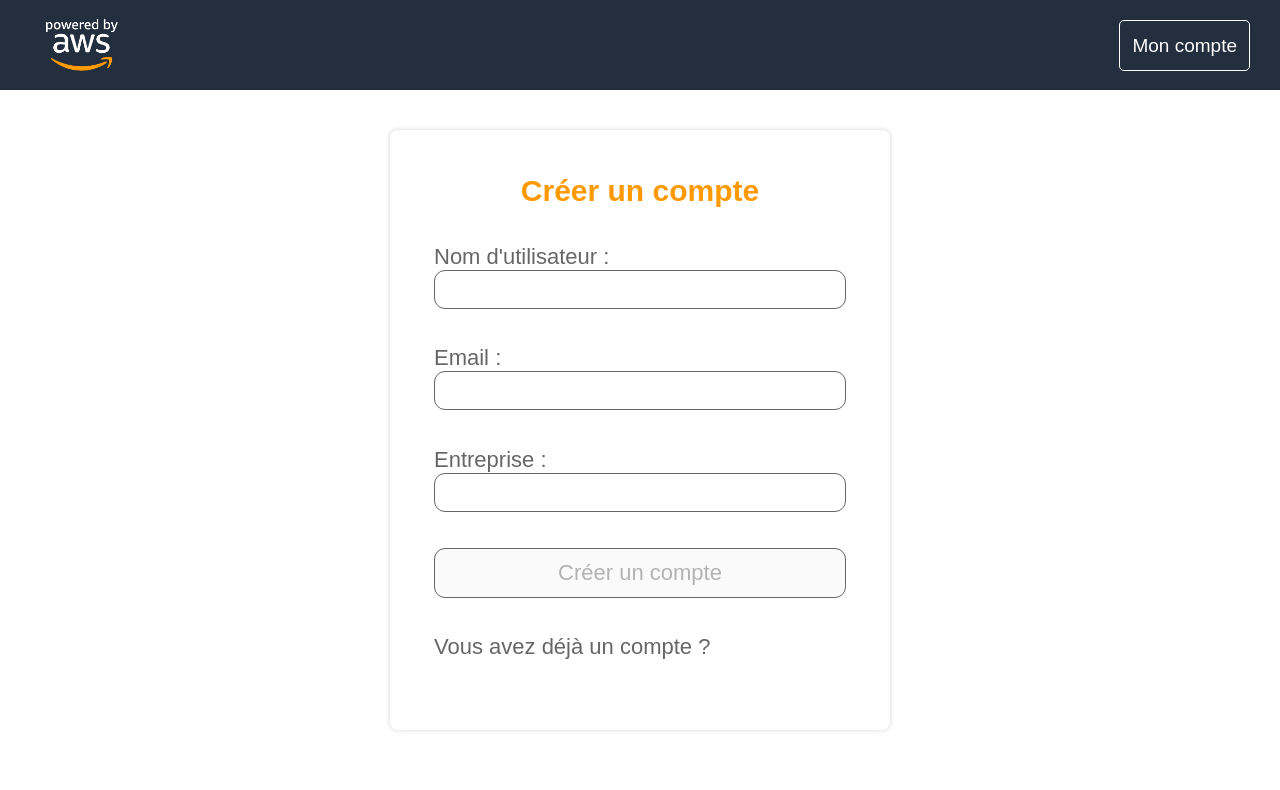
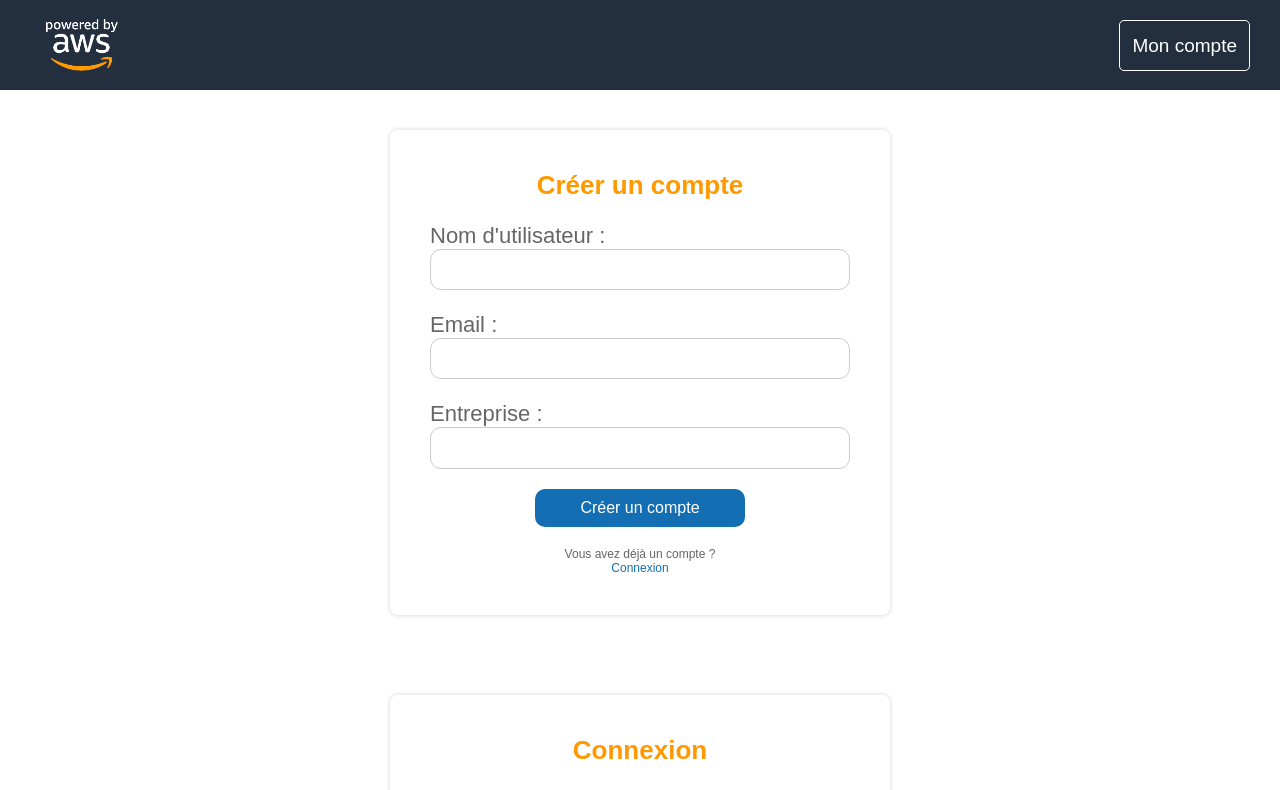
Before and after one commit to chloestephan/engineering-project, a React (Create React App) app in the folder client/: page / in a window 1280 px wide. Shown: the top 790 px of the page. Built offline with nearby package versions, Linux system fonts and the light colour scheme.

Commit message:
register form front-end

```diff
--- a/client/src/components/main/register/RegisterForm.jsx
+++ b/client/src/components/main/register/RegisterForm.jsx
@@ -182,11 +182,11 @@ const RegisterForm = ({ userType = "customer" }) => {
                 </div>
               </>
             )}
-            <button disabled={!(validFormForCustomer || validFormForAdmin)} type="submit">
+            <button disabled={!(validFormForCustomer || validFormForAdmin)} className="btnValider" type="submit">
               {userType === "customer" ? "Créer un compte" : "Créer un compte administrateur"}
             </button>
           </form>
-          <p>
+          <p className="redirection">
             Vous avez déjà un compte ?
             <br />
             <span className="line">
--- a/client/src/components/main/register/register.css
+++ b/client/src/components/main/register/register.css
@@ -2,24 +2,21 @@
 section {
   width: 100%;
   max-width: 500px;
-    min-height: 600px;
   display: flex;
   flex-direction: column;
   justify-content: flex-start;
-    padding: 2rem;
+  padding: 40px;
   background-color: white;
   color: #666666;
   box-shadow: lightgrey 0px 0px 5px 0px;
   border-radius: 8px;
-    margin: auto;
-    margin-top: 40px;
-    margin-bottom: 40px;
+  margin: 40px auto;
 }
 
 section h1 {
   color: #FF9900;
   text-align: center;
-    font-size: 30px;
+  font-size: 26px;
 }
 
 #sousTitre {
@@ -34,15 +31,10 @@ section {
   flex-direction: column;
   justify-content: space-evenly;
   flex-grow: 1;
-    padding-bottom: 1rem;
 }
 
 input, label {
   display: block;
-  }
-
-  a, a:visited {
-    color: #fff;
 }
 
 input[type="text"],
@@ -50,9 +42,9 @@ section {
 button,
 textarea {
 font-size: 22px;
-  padding: 0.25rem;
+padding: 0.30rem;
 border-radius: 0.5rem;
-  border: 1px solid #666666;
+border: 1px solid #CCCCCC;
 width: 100%;
 }
 
@@ -136,3 +128,15 @@ section {
   margin: auto;
   margin-top: 20px;
 }
+
+.redirection {
+  text-align: center;
+  margin-top: 20px;
+  font-size: 12px;
+}
+
+.redirection a {
+  text-decoration: none;
+  color:#146EB4;
+
+}
```
Also changed, not shown: client/src/components/utils/DefaultInput/DefaultInput.css (added), client/src/components/utils/MessageForm/ErrorMessageForm.css (added). Lines whose indentation alone changed are shown as unchanged.
